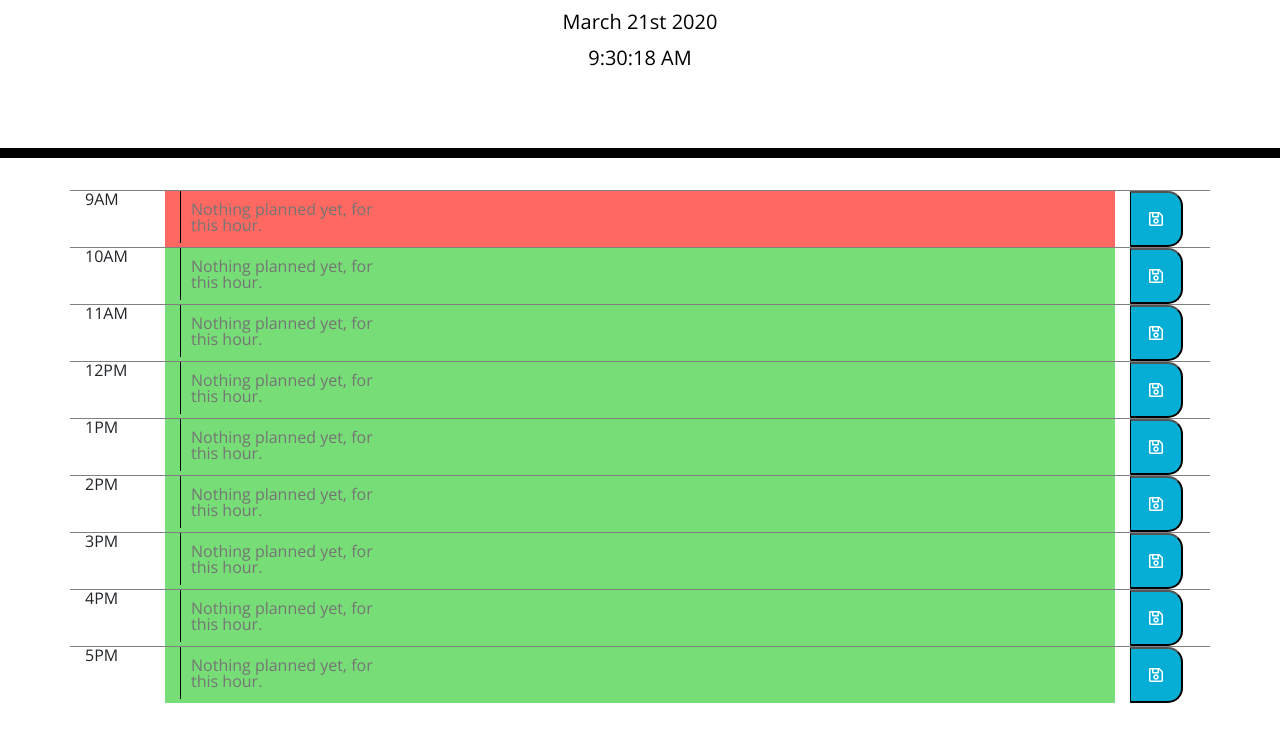
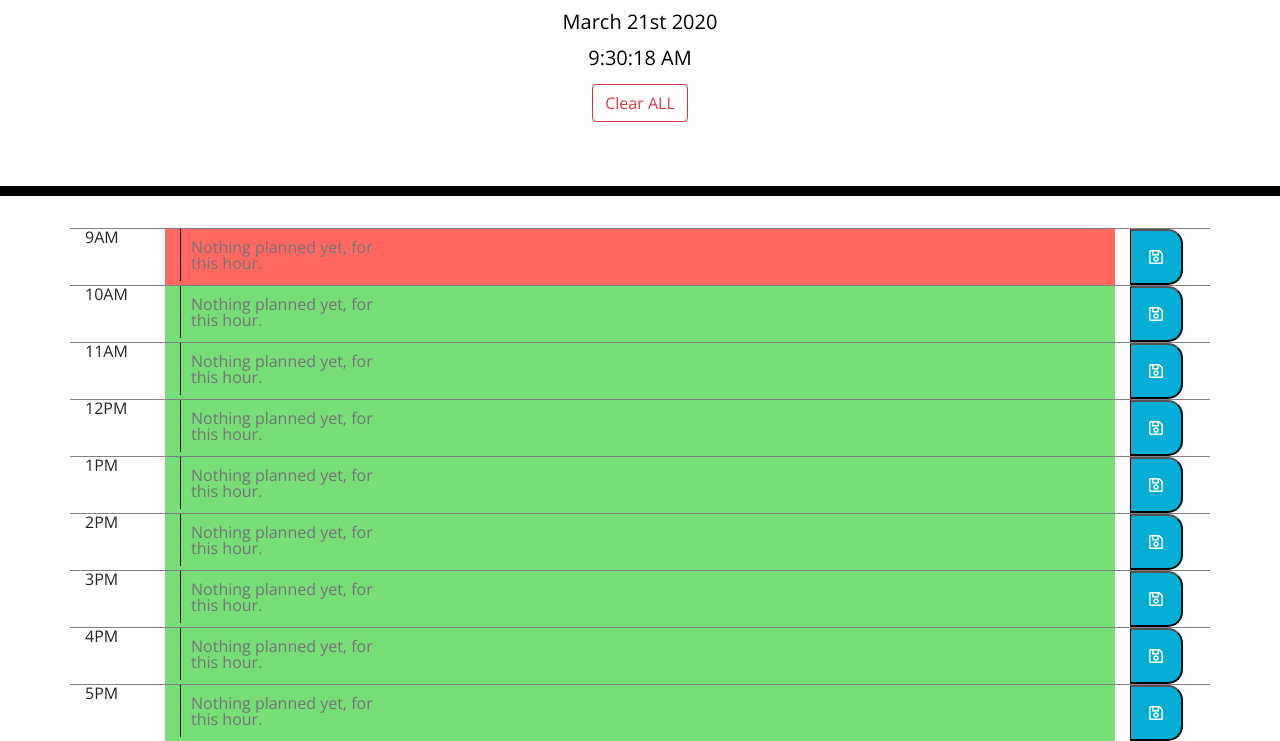
Before and after one commit to KephaneLoemba/Scheduler, a plain HTML site: page index.html in a window 1280 px wide. Shown: the part 182-923 px from the top of the page. Before the commit the page ends 885 px from the top, so only its background shows below. Drawn offline with nearby package versions, Linux system fonts and the light colour scheme.

Commit message:
Added local storage functionality. Added Clear all button to reset all text areas.

```diff
--- a/index.html
+++ b/index.html
@@ -28,6 +28,7 @@
       <p class="lead">A simple calendar app for scheduling your work day</p>
       <p id="currentDay" class="lead"></p>
       <p id="currentTime" class="lead"></p>
+      <button class="btn btn-outline-danger" id='clear-button'>Clear ALL</button>
     </header>
     <div class="container" id="bigContainer">
       <!-- Timeblocks go here -->
--- a/script.js
+++ b/script.js
@@ -9,7 +9,8 @@ $(document).ready(function(){
 
 
 
-    //Add current date and time, "using moment.js". The time will update itself on the page once per second.
+    //Add current date and time, "using moment.js".
+    //The time will update itself on the page once per second.
     function updateTime() {
 
         let theDate = moment().format('MMMM Do YYYY');
@@ -24,6 +25,11 @@ $(document).ready(function(){
     setInterval( function() {
         updateTime()
     },1000);
+
+    //Introduce the currentHour variable, using moment.js.
+    //This hour will be marked in the 24h format.
+    let currentHour = moment().format('H');
+    currentHour = parseInt(currentHour);
 
 
     //Dynamically create all of the calendar's rows.
@@ -49,6 +55,7 @@ $(document).ready(function(){
 
         let inputColContent = $('<textarea>');
         inputColContent.attr('placeholder', 'Nothing planned yet, for this hour.');
+        inputColContent.attr('type-index', timeSlots[i]);
         inputCol.append(inputColContent);
 
         let saveCol = $('<div>')
@@ -56,13 +63,17 @@ $(document).ready(function(){
 
         let saveBtn = $('<button>');
         saveBtn.addClass('saveBtn far fa-save');
-        saveBtn.attr('save-index', hour);
+        saveBtn.attr('id', timeSlots[i]);
         saveCol.append(saveBtn);
 
         $('div#bigContainer').append(newRow);
         newRow.append(timeCol);
         newRow.append(inputCol);
         newRow.append(saveCol);
+
+        updateRowColor();
+
+
 
 
 
@@ -71,17 +82,33 @@ $(document).ready(function(){
 
     }
 
-    //Introduce the currentHour variable, using moment.js. this hour will be marked in the 24h format.
+    //Add code that checks if items are in local storage.
+    //If so, insert tose values to the corresponding text areas.
+    $.each(localStorage, function(key, value) {
+        $("#" + key).parent().parent().find("textarea").val(value);
+    })
 
-    let currentHour = moment().format('H');
-    currentHour = parseInt(currentHour);
+    // when saved button is clicked, text from that row is saved to Locol storage.
+    $(".saveBtn").click(function() {
+        let eventContent = $(this).parent().parent().find("textarea").val();
+        let eventTime = $(this).attr("id");
+        localStorage.setItem(eventTime, eventContent);
+        console.log(localStorage);
+    })
+
+    // Add a CLEAR button that removes all items from text areas, and localStorage.
+    $("#clear-button").click(function() {
+        localStorage.clear();
+        $("textarea").each(function() {
+            $(this).val("");  });
+        })
 
 
-    //add code that dynamically chages the text area's CSS pase on what time it is. Run this every second.
+    //add code that dynamically chages the text area's CSS pase on what time it is. Run this every 60 seconds.
 
     setInterval( function() {
         updateRowColor()
-    },1000);
+    },60000);
 
     function updateRowColor() {
         thisRow = $('.row-colors').toArray();
```
